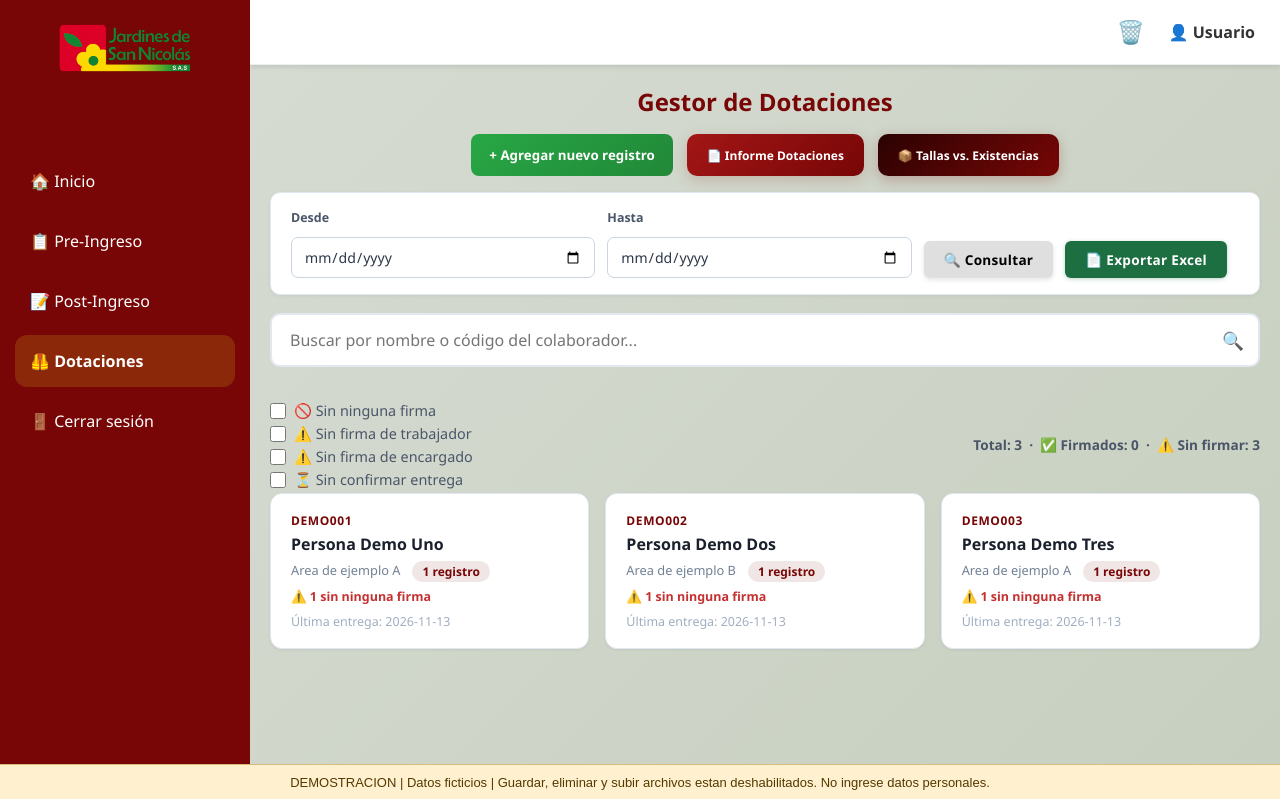
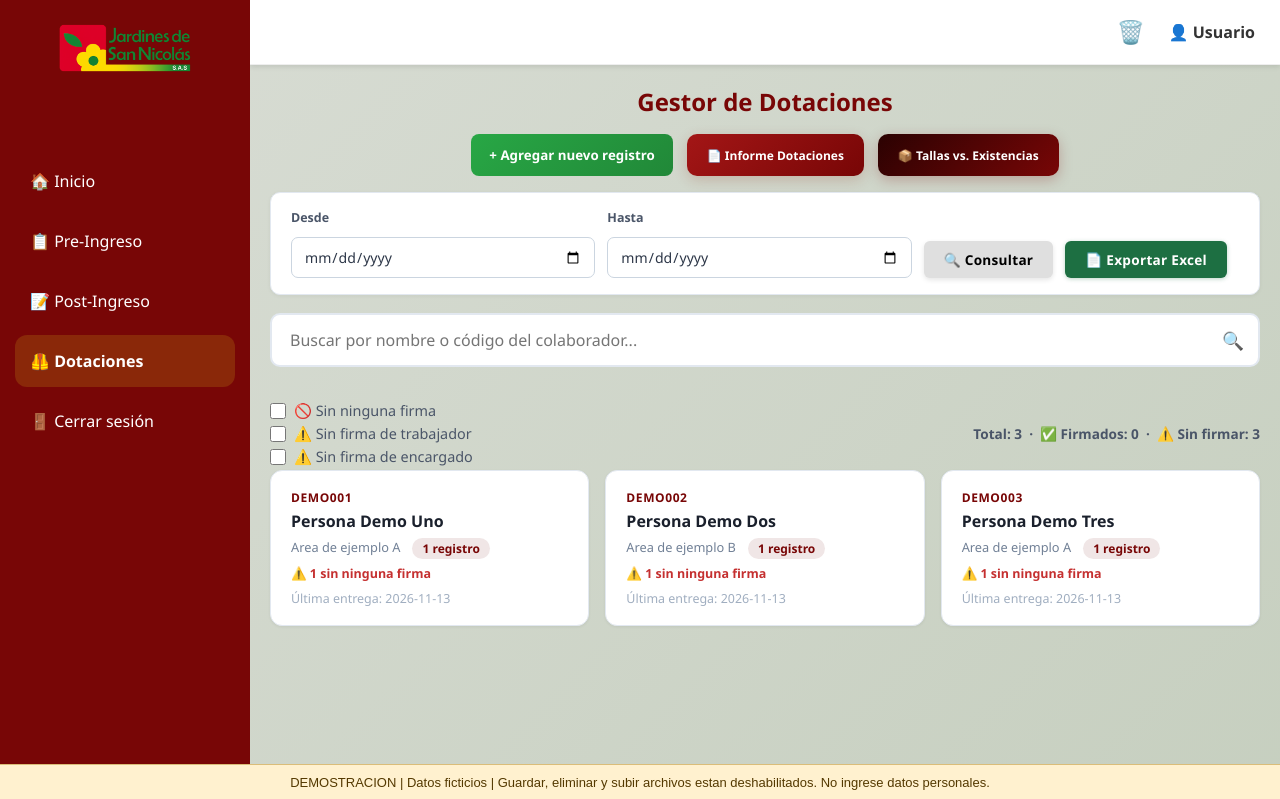
Before and after one commit to Sebastian1047/Gestion-humana, a PHP site: page /View/Dotacion.php in a window 1280 px wide. Shown: the top 799 px of the page. Run offline with PHP 8.4, Linux system fonts and the light colour scheme; the visitor is signed in with stand-in values (Sample User, id 1).

Commit message:
refactor(dotaciones): retirar filtro de entrega sin confirmar

```diff
--- a/View/Dotacion.php
+++ b/View/Dotacion.php
@@ -106,10 +106,6 @@ $pagina_actual = basename($_SERVER['PHP_SELF']);
                             ⚠️ Sin firma de encargado
                         </label>
 
-                        <label style="display:flex;align-items:center;gap:8px;margin:0;font-size:0.9rem;color:#4a5568;cursor:pointer;">
-                            <input type="checkbox" id="filtroSinConfirmar" style="width:16px;height:16px;cursor:pointer;">
-                            ⏳ Sin confirmar entrega
-                        </label>
                     </div>
 
                     <div id="contadorPersonas" style="font-size:0.85rem;font-weight:600;color:#4a5568;text-align:right;line-height:1.5;">
```
